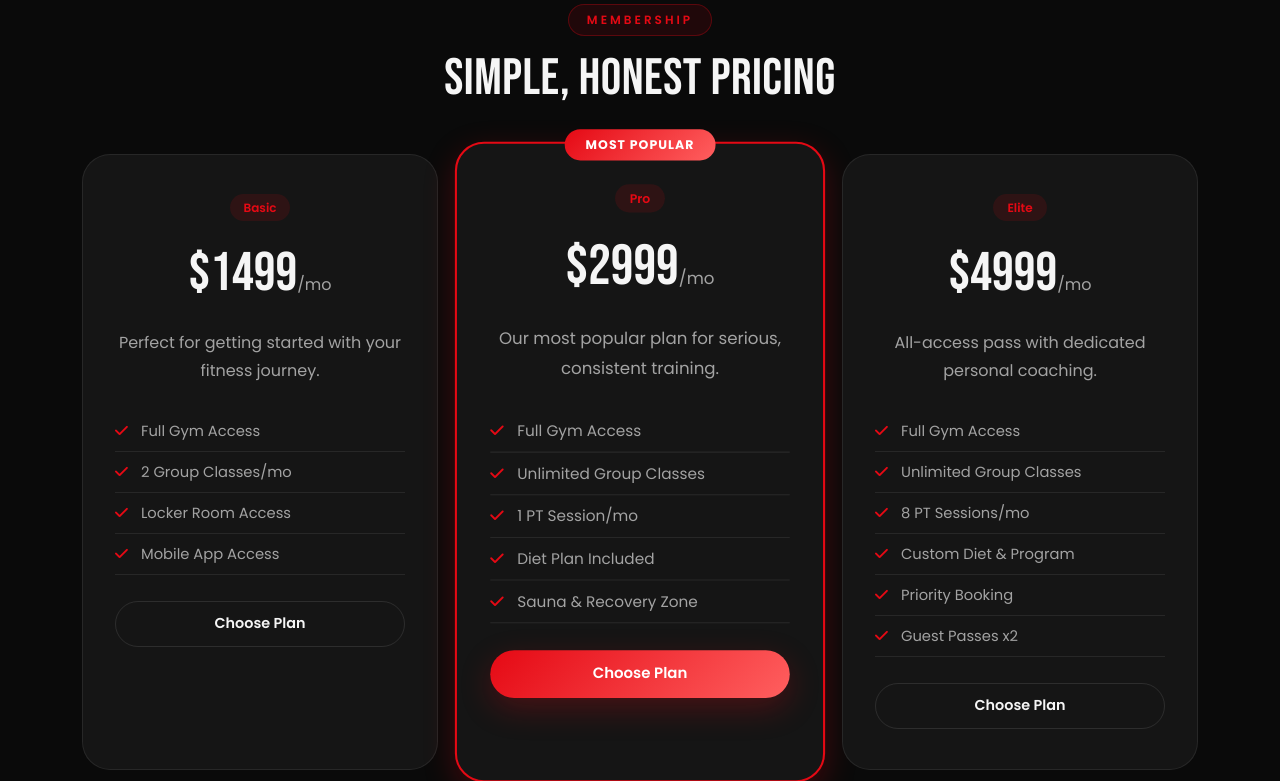
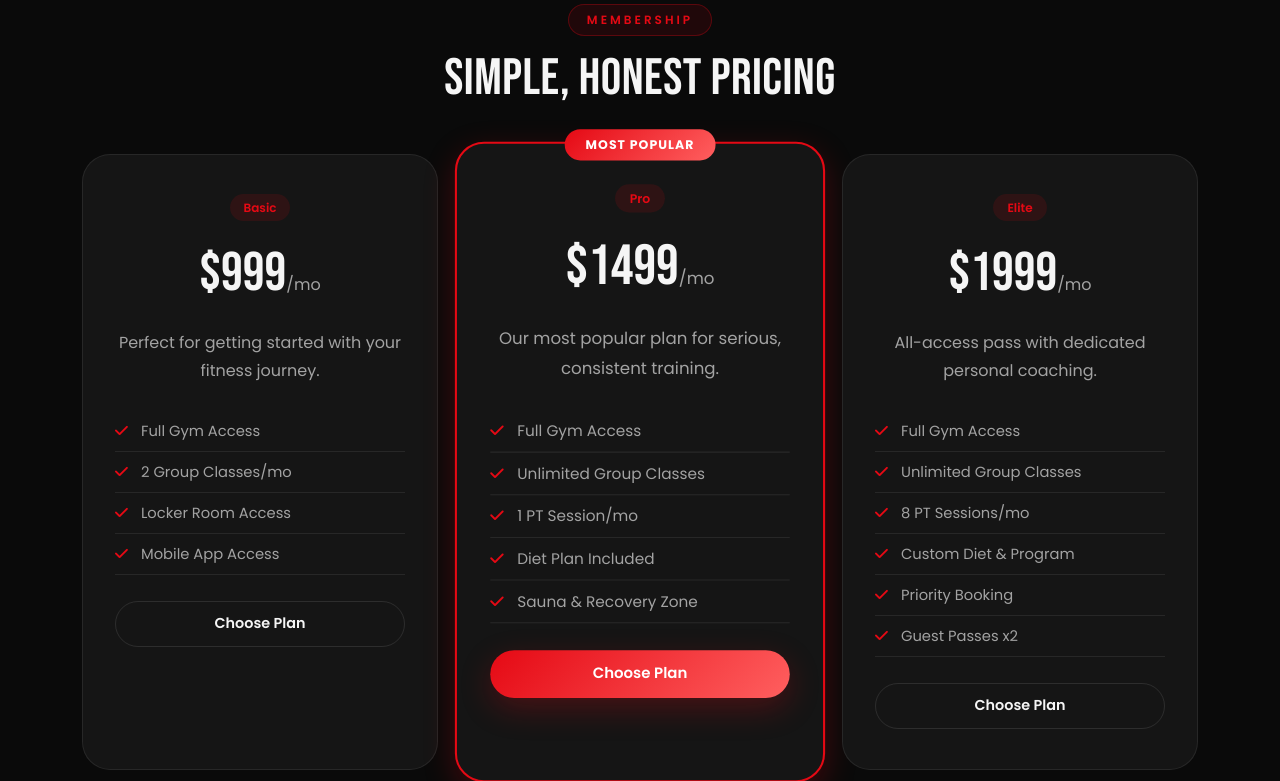
Before and after one commit to rushithchidimilla53-netizen/ironcore-fitness, a Django app: page / in a window 1280 px wide. Shown: the part 5687-6468 px from the top of the page. Run offline with Django 5.2, Linux system fonts and the light colour scheme.

Commit message:
update project

```diff
--- a/fitness/apps.py
+++ b/fitness/apps.py
@@ -1,5 +1,4 @@
 from django.apps import AppConfig
-
 
 class FitnessConfig(AppConfig):
     default_auto_field = 'django.db.models.BigAutoField'
--- a/fitness/data.py
+++ b/fitness/data.py
@@ -105,11 +105,11 @@ GALLERY_IMAGES = [
 ]
 
 PRICING_PLANS = [
-    {"id": 1, "tag": "Basic", "price": 1499, "featured": False, "desc": "Perfect for getting started with your fitness journey.",
+    {"id": 1, "tag": "Basic", "price": 999, "featured": False, "desc": "Perfect for getting started with your fitness journey.",
      "features": ["Full Gym Access", "2 Group Classes/mo", "Locker Room Access", "Mobile App Access"]},
-    {"id": 2, "tag": "Pro", "price": 2999, "featured": True, "desc": "Our most popular plan for serious, consistent training.",
+    {"id": 2, "tag": "Pro", "price": 1499, "featured": True, "desc": "Our most popular plan for serious, consistent training.",
      "features": ["Full Gym Access", "Unlimited Group Classes", "1 PT Session/mo", "Diet Plan Included", "Sauna & Recovery Zone"]},
-    {"id": 3, "tag": "Elite", "price": 4999, "featured": False, "desc": "All-access pass with dedicated personal coaching.",
+    {"id": 3, "tag": "Elite", "price": 1999, "featured": False, "desc": "All-access pass with dedicated personal coaching.",
      "features": ["Full Gym Access", "Unlimited Group Classes", "8 PT Sessions/mo", "Custom Diet & Program", "Priority Booking", "Guest Passes x2"]},
 ]
 
--- a/fitness/templates/fitness/Payment.html
+++ b/fitness/templates/fitness/Payment.html
@@ -15,13 +15,13 @@
 
                 {% if plan_id == 1 %}
                     <h4>Basic Membership</h4>
-                    <h2>₹1499 / Month</h2>
+                    <h2>₹999 / Month</h2>
                 {% elif plan_id == 2 %}
                     <h4>Pro Membership</h4>
-                    <h2>₹2999 / Month</h2>
+                    <h2>₹1499 / Month</h2>
                 {% else %}
                     <h4>Elite Membership</h4>
-                    <h2>₹4999 / Month</h2>
+                    <h2>₹1999 / Month</h2>
                 {% endif %}
 
                 <hr>
--- a/fitness/urls.py
+++ b/fitness/urls.py
@@ -150,5 +150,4 @@ path(
     name='change_password_done'
 ),
 
-
 ]
--- a/fitness/views.py
+++ b/fitness/views.py
@@ -394,9 +394,9 @@ import razorpay
 def payment(request, plan_id):
 
     plans = {
-        1: {"name": "Basic", "price": 1499},
-        2: {"name": "Pro", "price": 2999},
-        3: {"name": "Elite", "price": 4999},
+        1: {"name": "Basic", "price": 999},
+        2: {"name": "Pro", "price": 1499},
+        3: {"name": "Elite", "price": 1999},
     }
 
     plan = plans.get(plan_id)
--- a/manage.py
+++ b/manage.py
@@ -1,11 +1,10 @@
 
-"""Django's command-line utility for administrative tasks."""
 import os
 import sys
 
 
 def main():
-    """Run administrative tasks."""
+
     os.environ.setdefault('DJANGO_SETTINGS_MODULE', 'fitness_website.settings')
     try:
         from django.core.management import execute_from_command_line
```
Also changed, not shown: fitness/templates/fitness/contact.html (+18 -0 lines).
